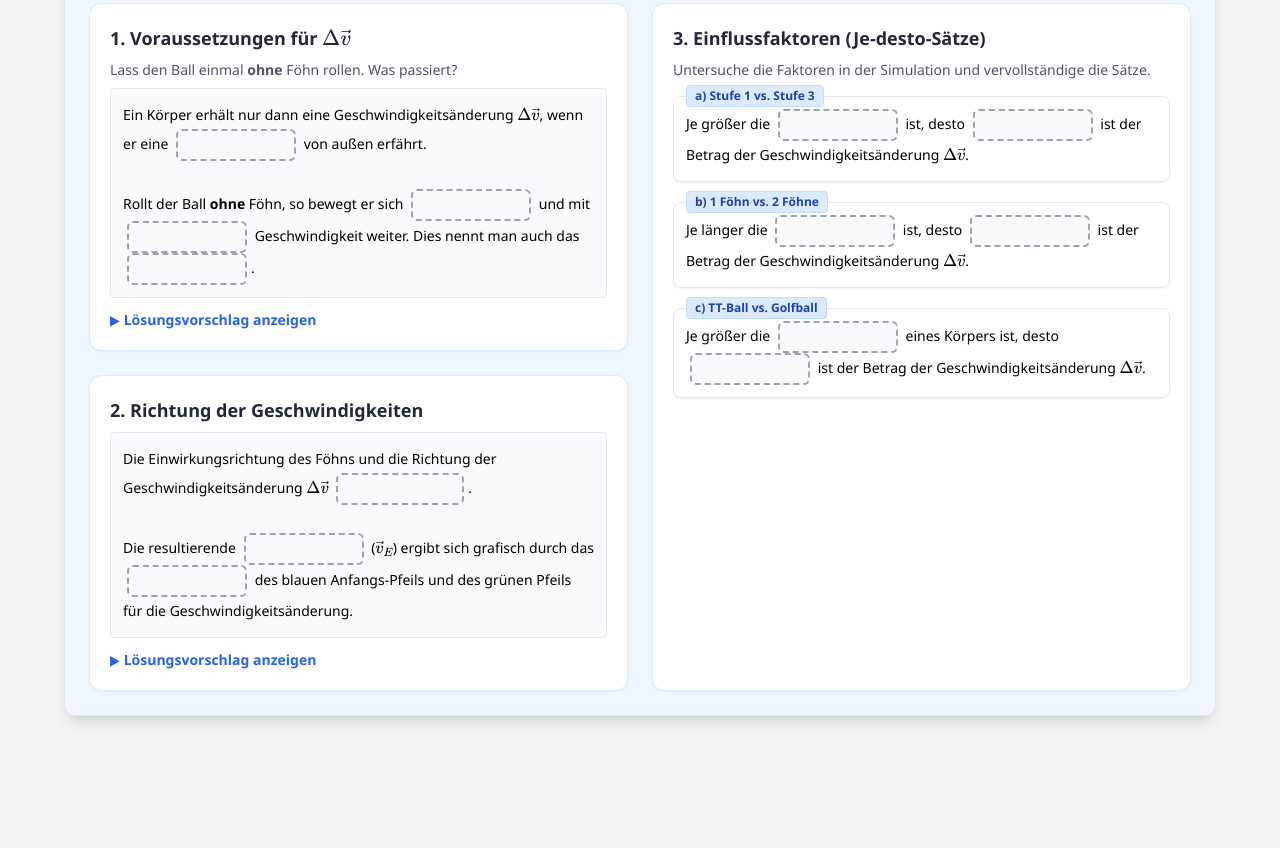
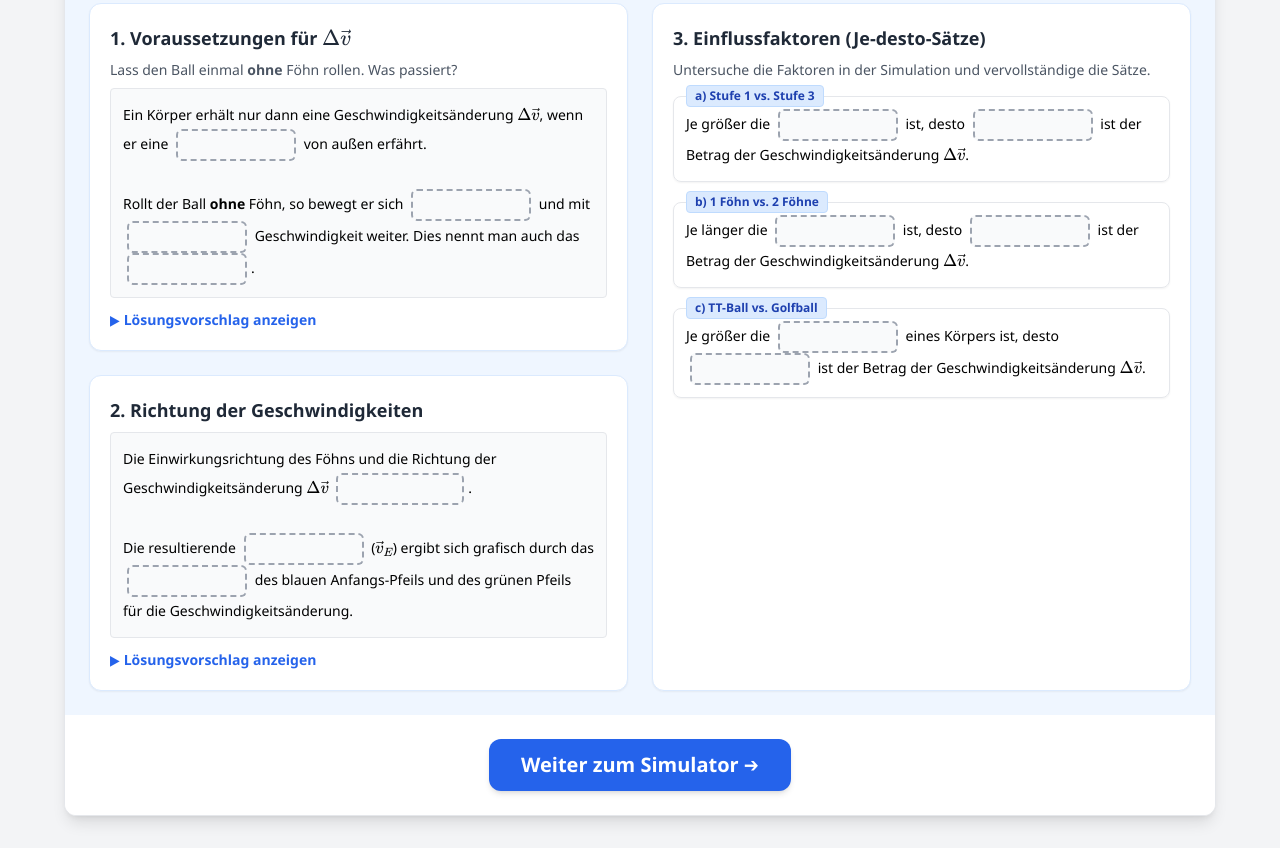
Before and after one commit to HrWimmer/Einwirkung-und-Kraft-2.-Newtonsches-Gesetz, a plain HTML site: page ABGeschwindigkeitsänderunginteraktiv.html in a window 1280 px wide. Shown: the part 1551-2399 px from the top of the page. Before the commit the page ends 2299 px from the top, so only its background shows below. Drawn offline with nearby package versions, Linux system fonts and the light colour scheme.

Commit message:
Update ABGeschwindigkeitsänderunginteraktiv.html

```diff
--- a/ABGeschwindigkeitsänderunginteraktiv.html
+++ b/ABGeschwindigkeitsänderunginteraktiv.html
@@ -350,6 +350,10 @@
                 </div>
 
             </div>
+        </div>
+
+        <div class="p-6 bg-white text-center">
+            <a href="simulation.html" class="bg-blue-600 hover:bg-blue-700 text-white font-bold py-3 px-8 rounded-xl shadow-md transition-all text-xl inline-block">Weiter zum Simulator ➔</a>
         </div>
     </div>
 
```
